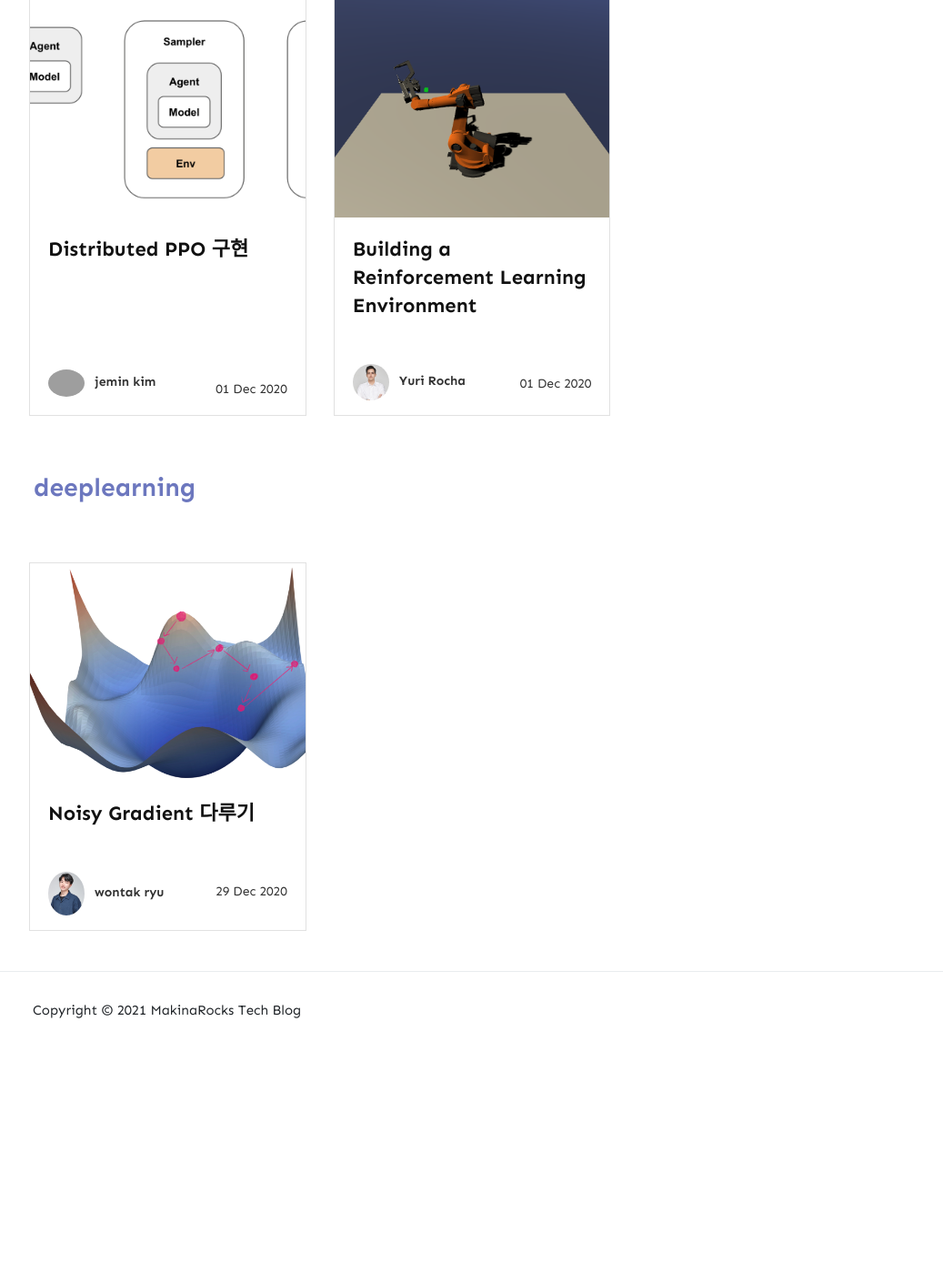
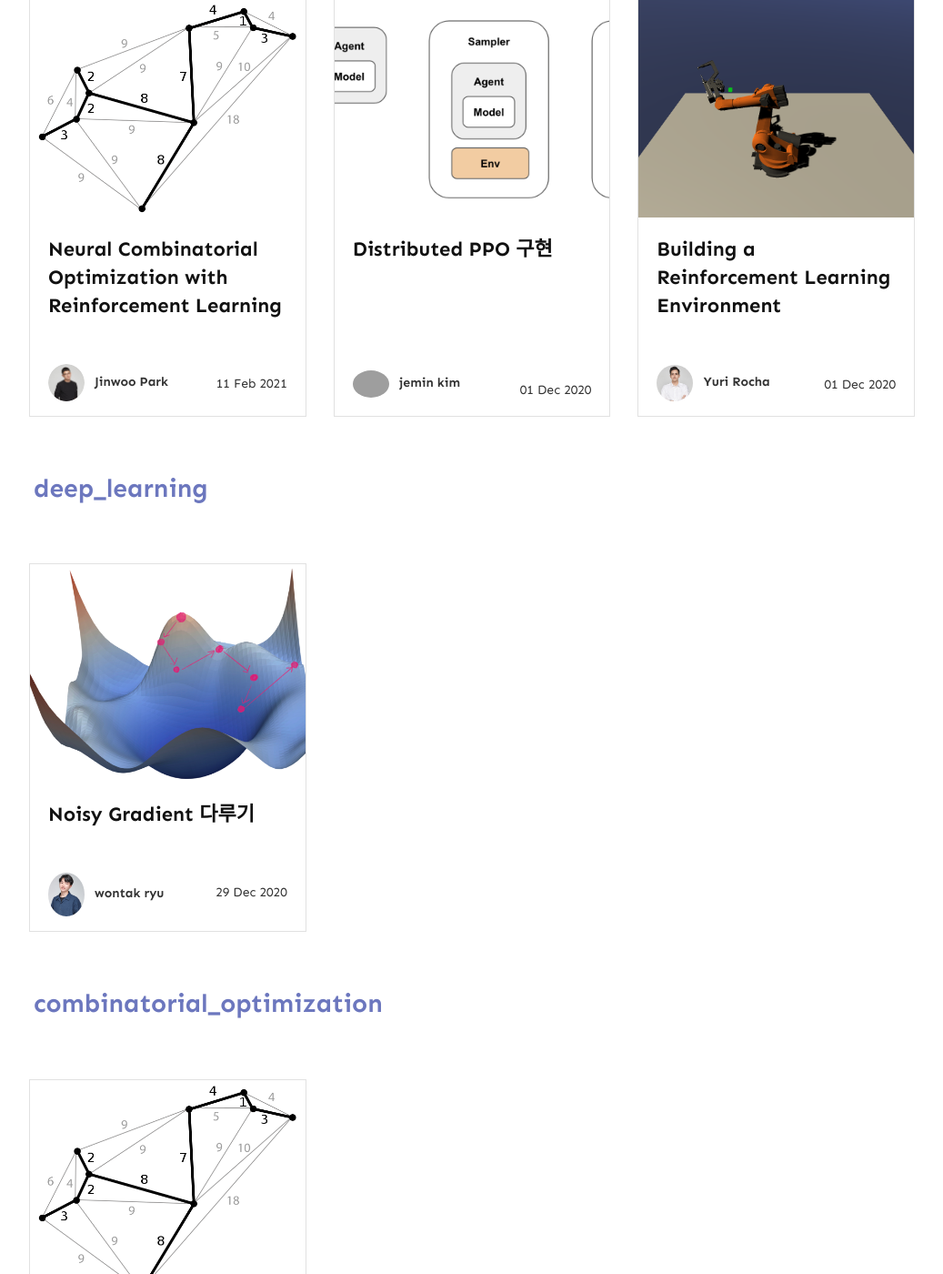
Before and after one commit to wowthemesnet/jekyll-theme-memoirs, a Jekyll site: the page built from _pages/categories.md, in a window 1280 px wide and 1400 px high, scrolled down 1094 px. Shown: the whole window at 91% size, without its empty margins (131-1168 px from the left). Built offline with Jekyll 4.4.1, drawn with Linux system fonts in a browser that asks for light colours; nearby versions of some CDN libraries; before the commit the page ends 2247 px from its top, so only the background shows below that; some of the changed text lies outside the part shown; grey boxes are pictures that could not be loaded.

Commit message:
Add a post: neural combinatorial optimization with RL (#20)
* List up subtitles

* Add github action for build check

* Revert "Add github action for build check"

This reverts commit 82a16bf01d224d01b05e993193ad3286a4ed7a3a.

* Add intro

* Add combinatorial optimization problem

* Add pointer network

* Add policy gradient

* Fix typos

* Fix typo

* Add more descriptions by review comments

* Add more descriptions for experimental settings

* Add pic about calculation of u

* Fix typo

* Remove s2s

* Reduce image size

```diff
--- a/_config.yml
+++ b/_config.yml
@@ -60,6 +60,15 @@ authors:
     web:
     description:
 
+  jinwoo park:
+    name: jinwoo park
+    display_name: Jinwoo Park
+    avatar: 'assets/images/team/jinwoopark.png'
+    gravatar:
+    email: 'jinwoo.park@makinarocks.ai'
+    web: 'https://github.com/Curt-Park'
+    description:
+
 # Plugins
 plugins:
   - jekyll-paginate
--- a/_posts/2020-12-29-Gradient-Accumulation.md
+++ b/_posts/2020-12-29-Gradient-Accumulation.md
@@ -2,7 +2,7 @@
 layout: post
 title: Noisy Gradient 다루기
 author: wontak ryu
-categories: [ deeplearning]
+categories: [ deep_learning]
 image: assets/images/2020-12-29-Gradient-Accumulation/noisy_gradient.jpeg
 ---
 
--- /dev/null
+++ b/_posts/2021-02-11-Neural-Combinatorial-Optimization.md
@@ -0,0 +1,170 @@
+---
+layout: post
+title: Neural Combinatorial Optimization with Reinforcement Learning
+author: jinwoo park
+categories: [combinatorial_optimization, reinforcement_learning]
+image: assets/images/2021-02-11-Neural-Combinatorial-Optimization/cover.png
+---
+
+Neural Combinatorial Optimization은 딥러닝을 사용하여 조합최적화문제(Combinatorial Optimization Problem)를 풀고자 하는 연구분야입니다. 이번 포스팅에서는 그 중에서도 조합최적화문제의 풀이에 강화학습의 사용을 제안한 대표적인 연구[[1]](#ref-1)를 소개하려고 합니다.
+
+## Combinatorial Optimization Problem
+
+조합최적화문제란 유한한 탐색공간(search space)에서 최적의 해를 찾는 문제이며, 그 탐색공간은 보통 이산적(discrete)으로 표현할 수 있습니다. 대표적인 문제로는 [순회 세일즈맨 문제 (Traveling Salesman Problem)](https://en.wikipedia.org/wiki/Travelling_salesman_problem), [작업공정 스케줄링 (Job Ship Scheduling)](https://en.wikipedia.org/wiki/Job_shop_scheduling), [배낭 문제 (Knapsack Problem)](https://en.wikipedia.org/wiki/Knapsack_problem) 등이 여기에 해당하며, 많은 조합최적화문제들이 [NP-Hard](https://en.wikipedia.org/wiki/NP-hardness) 군에 속하는 것으로 알려져 있습니다. 이 중 "순회 세일즈맨 문제"에 대해 좀 더 자세히 살펴보도록 하겠습니다.
+
+#### Traveling Salesman Problem (TSP)
+
+순회 세일즈맨 문제(이하 TSP)는 여행거리의 총합이 최소화되도록 전체 노드의 순회순서를 결정하는 문제입니다. 아래 그림처럼 노드의 순회순서를 결정함에 따라 전체 여행거리의 총합은 천차만별로 달라질 수 있습니다.
+
+<figure class="image" style="align: center;">
+<p align="center">
+  <img src="/assets/images/2021-02-11-Neural-Combinatorial-Optimization/tsp.png" alt="tsp solutions comparison">
+  <figcaption style="text-align: center;">[그림1] 주어진 노드에 대한 두 개의 솔루션 비교 <a href="#ref-2">[2]</a></figcaption>
+</p>
+</figure>
+
+
+이는 N개 지점에 대한 모든 순열(permutations)을 탐색하는 문제로, [brute-force search](https://en.wikipedia.org/wiki/Brute-force_search)의 경우 $O(N!)$, [dynamic programming](https://en.wikipedia.org/wiki/Held%E2%80%93Karp_algorithm)의 경우 $O(N^2 2^N)$의 계산복잡도를 보이는 NP-Hard 문제입니다 [[3]](#ref-3). 보통 많은 개수의 노드에 대한 솔루션을 구해야 할 때는 적절한 휴리스틱(Heuristic)을 사용하여 탐색공간을 줄이는 방식으로 계산 효율을 높이곤 합니다 [[4]](#ref-4). 하지만 휴리스틱을 사용하는 경우 문제의 세부사항이 변경되면 휴리스틱 또한 적절히 수정해야 하는 번거로움이 발생합니다. 2016년 말, 이 문제의식에 의거한 연구의 성과가 Google Brain의 연구진들로부터 공개되었습니다.
+
+## Neural Combinatorial Optimization with Reinforcement Learning (2016)
+
+Neural Combinatorial Optimization with Reinforcement Learning[[1]](#ref-1)의 저자들은 별도의 heuristic의 정의 없이도 2D Euclidean graphs로 표현된 (최대 100개 노드의) TSP를 푸는 새로운 방법을 제안합니다. 딥러닝을 사용하여 TSP 문제의 학습이 가능함을 보였던 Pointer Network[[7]](#ref-7)가 지닌 지도학습(supervised learning)의 한계점을 강화학습을 통해 개선하려는 것이 주요한 아이디어라 할 수 있습니다. 이러한 접근은 강화학습으로 Neural Architecture Search라는 이산문제를 풀었던 이전 연구경험[[5]](#ref-5)에서 기인한 것으로 보여집니다.
+
+> "We empirically demonstrate that, even when using optimal solutions as labeled data to optimize a supervised mapping, the generalization is rather poor compared to an RL agent that explores different tours and observes their corresponding rewards."
+
+#### Pointer Network
+
+<figure class="image" style="align: center;">
+<p align="center">
+  <img src="/assets/images/2021-02-11-Neural-Combinatorial-Optimization/pointer_network_1.png" alt="Pointer Network Architecture">
+  <figcaption style="text-align: center;">[그림2] Pointer Network 구조 <a href="#ref-7">[7]</a></figcaption>
+</p>
+</figure>
+
+이 논문에서는 Pointer Network[[7]](#ref-7)의 기본구조를 그대로 이용합니다. Pointer Network는 임의 개수의 노드에 대해서도 동작할 수 있는 것이 특징입니다. 즉, 상대적으로 적은 노드의 TSP를 학습한 뒤에 (학습데이터에 존재하지 않는) 더 많은 노드의 TSP에 대해서도 동작 가능한 구조입니다.
+
+<figure class="image" style="align: center;">
+<p align="center">
+  <img style="width: 70%" src="/assets/images/2021-02-11-Neural-Combinatorial-Optimization/pointer_network_5.png" alt="Experimental Results (Pointer Network)">
+  <figcaption style="text-align: center;">[그림3] u^i의 계산과정 <a href="#ref-7">[7]</a></figcaption>
+</p>
+</figure>
+
+
+Pointer Network는 입력에 대한 attention mask($u^i$에 대한 softmax)를 예측에 바로 사용합니다. Attention mask의 차원이 입력의 개수에 따른다는 속성을 이용해 같은 크기의 학습파라미터를 가지고도 가변적인 개수의 TSP에 대해 동작하게 할 수 있습니다. 그럼으로써 5~20개 노드에 대한 Optimal solution으로 학습하여 그것보다 더 많은 (25~50개) 노드의 TSP에 대해서도 유의미한 성능을 얻어냈습니다.
+
+<figure class="image" style="align: center;">
+<p align="center">
+  <img src="/assets/images/2021-02-11-Neural-Combinatorial-Optimization/pointer_network_3.png" alt="Experimental Results (Pointer Network)">
+  <figcaption style="text-align: center;">[그림4] Pointer Network의 실험결과 (A1~A3: Baselines) <a href="#ref-7">[7]</a></figcaption>
+</p>
+</figure>
+
+또한 Pointer Network는 TSP 뿐만 아니라 Convex Hull, Delaunay Triangulation 같은 다른 combinatorial optimization 문제에 대해서도 잘 동작한다는 사실이 실험을 통해 보여진 바가 있습니다.
+
+<figure class="image" style="align: center;">
+<p align="center">
+  <img src="/assets/images/2021-02-11-Neural-Combinatorial-Optimization/pointer_network_4.png" alt="Experimental Results (Pointer Network)">
+  <figcaption style="text-align: center;">[그림5] Pointer Network의 실험결과: Convex hulls (좌), Delaunay (중앙) and TSP (우) <a href="#ref-7">[7]</a></figcaption>
+</p>
+</figure>
+
+이처럼 다양한 문제에 대해 유연하게 잘 동작하는 구조라는 점에서 본 논문[[1]](#ref-1)의 저자들이 Pointer Network를 핵심적인 아이디어로 채택하였으며, 실험을 통해 Pointer Network에 강화학습이 적용된 방법론이 TSP 뿐만 아닌 Knapsack 문제에 대해서도 잘 동작함을 보입니다. (본 포스팅에서는 Knapsack 문제에 대한 내용은 생략하도록 하겠습니다.)
+
+#### Policy Gradient (REINFORCE)
+
+Policy는 강화학습 에이전트의 행동방식을 정의합니다. 이는 주어진 상태로부터 어떤 행동(action)을 결정하는 상태-행동의 매핑함수라고도 할 수 있습니다. Policy Gradient는 주어진 문제에서 에이전트가 받는 보상의 기댓값을 최대화 하도록 policy를 직접적으로 업데이트하는 방법들을 통칭하며, 이 중에서도 REINFORCE는 Monte-Carlo method를 통해 얻은 샘플 에피소드로 추정한 리턴값을 이용해 policy를 업데이트하는 방법입니다 [[8]](#ref-8).
+
+본 논문에서 여행거리의 총 합은 모든 방문노드의 이전 방문노드와의 거리 총합과 마지막 방문노드와 시작 노드 거리의 합으로 정의합니다. 그리고 총 여행거리에 대한 기댓값을 목적함수(J)로 정의하고 이를 최소화시키는 것으로 문제를 정의합니다.
+
+<figure class="image" style="align: center;">
+<p align="center">
+  <img src="/assets/images/2021-02-11-Neural-Combinatorial-Optimization/nco_objective.png" alt="l2 distance for objective function">
+</p>
+</figure>
+
+<figure class="image" style="align: center;">
+<p align="center">
+  <img src="/assets/images/2021-02-11-Neural-Combinatorial-Optimization/nco_form_2.png" alt="l2 distance for objective function">
+</p>
+</figure>
+<figure class="image" style="align: center;">
+<p align="center">
+  <img src="/assets/images/2021-02-11-Neural-Combinatorial-Optimization/nco_form_3.png" alt="l2 distance for objective function">
+</p>
+</figure>
+
+
+또한 REINFORCE 알고리즘으로 목적함수의 gradient를 표현하고 이를 Monte Carlo sampling 형태로 근사합니다. 더불어 총 여행거리의 기댓값을 예측하는 네트워크를 baseline 함수 $b(s)$를 정의합니다. (Policy Grandient와 REINFORCE + baseline에 대한 자세한 설명은 [Lilian Weng의 블로그 포스팅](https://lilianweng.github.io/lil-log/2018/04/08/policy-gradient-algorithms.html)을 참고해주세요.)
+
+<figure class="image" style="align: center;">
+<p align="center">
+  <img src="/assets/images/2021-02-11-Neural-Combinatorial-Optimization/nco_form_4.png" alt="l2 distance for objective function">
+</p>
+</figure>
+
+<figure class="image" style="align: center;">
+<p align="center">
+  <img src="/assets/images/2021-02-11-Neural-Combinatorial-Optimization/nco_form_4_2.png" alt="l2 distance for objective function">
+</p>
+</figure>
+<figure class="image" style="align: center;">
+<p align="center">
+  <img src="/assets/images/2021-02-11-Neural-Combinatorial-Optimization/nco_form_5.png" alt="l2 distance for objective function">
+</p>
+</figure>
+
+
+#### Experimental Results
+
+저자는 다음과 같은 네 가지의 실험 설정을 제안합니다.
+
+<figure class="image" style="align: center;">
+<p align="center">
+  <img src="/assets/images/2021-02-11-Neural-Combinatorial-Optimization/experiment_config.png" alt="4 experimental configs">
+</p>
+  <figcaption style="text-align: center;">[그림6] 4 가지 실험 설정 <a href="#ref-1">[1]</a></figcaption>
+</figure>
+
+
+각각이 의미하는 바는 다음과 같습니다.
+
+* RL pretraining-Greedy: 임의로 생성한 다수의 TSP 문제(학습을 위해 임의로 생성한 training data)에서 RL 에이전트를 학습시키며, 테스트에서는 RL 에이전트가 평가하는 가장 좋은 action을 선택합니다.
+* Active Search (AS): Training data에서의 학습 없이 test set(1,000개의 임의의 TSP,  LK-H[[9]](#ref-9)로 optimal solution 계산)에서 얻은 여러 샘플 경로들에 대해 더 작은 loss를 갖게끔 policy를 개선합니다.
+* RL pretraining-Sampling: Training data에서 RL 에이전트를 학습시키며, test set에서 stochastic policy를 이용해  다양한 샘플 경로를 획득하고 그 중 가장 좋은 경로를 고르는 방법입니다.
+* RL pretraining-Active Search (AS): Training data에서 RL 에이전트를 학습시키며, test set에서 active search를 하는 방법입니다. ($\star$)
+
+결과적으로 20~100개 노드의 TSP에 대해 Optimal과 유사한 경로를 획득할 수 있었습니다.
+
+<figure class="image" style="align: center;">
+<p align="center">
+  <img src="/assets/images/2021-02-11-Neural-Combinatorial-Optimization/nco_result.png" alt="TSP50 / TSP100 experimental results">
+</p>
+  <figcaption style="text-align: center;">[그림7] 위: TSP50 / 아래: TSP100 (각 그림 아래 숫자는 총 여행거리를 의미) <a href="#ref-1">[1]</a></figcaption>
+</figure>
+
+
+## Coming Up Next..
+
+다음 포스팅에서는 강화학습을 사용한 Neural Combinatorial Optimization 방법을 실제 산업 문제(Chip Placement Problem)에 적용한 사례에 대해 알아보도록 하겠습니다.
+
+
+## References
+
+<a name="ref-1">[1]</a>  [I. Bello, H. Pham, Q. V. Le, M. Norouzi, and S. Bengio, “Neural combinatorial optimization with reinforcement learning,” 2016.](https://arxiv.org/abs/1611.09940)
+
+<a name="ref-2">[2]</a>  [DocP’s Channel, “Travelling Salesman Problem (TSP): Direct sampling vs simulated annealing in Python,” 2017.](https://youtu.be/2iBR8v2i0pM)
+
+<a name="ref-3">[3]</a>  [WikiPedia, “Travelling Salesman Problem,” 12 Feb. 2021.](https://en.wikipedia.org/wiki/Travelling_salesman_problem#Exact_algorithms)
+
+<a name="ref-4">[4]</a>  [David L Applegate, Robert E Bixby, Vasek Chvatal, and William J Cook. "The traveling salesman problem: a computational study," Princeton university press, 2011.](https://www.jstor.org/stable/j.ctt7s8xg)
+
+<a name="ref-5">[5]</a>  [Barret Zoph and Quoc Le. "Neural architecture search with reinforcement learning," arXiv preprint arXiv:1611.01578, 2016.](https://arxiv.org/abs/1611.01578)
+
+<a name="ref-6">[6]</a>  [Ilya Sutskever, Oriol Vinyals, and Quoc V. Le. "Sequence to sequence learning with neural networks," In Advances in Neural Information Processing Systems, pp. 3104–3112, 2014.](https://dl.acm.org/doi/10.5555/2969033.2969173)
+
+<a name="ref-7">[7]</a>  [Oriol Vinyals, Meire Fortunato, and Navdeep Jaitly. "Pointer networks," In Advances in Neural Information Processing Systems, pp. 2692–2700, 2015b.](https://proceedings.neurips.cc/paper/2015/file/29921001f2f04bd3baee84a12e98098f-Paper.pdf)
+
+<a name="ref-8">[8]</a>  [Ronald Williams. "Simple statistical gradient following algorithms for connectionnist reinforcement learning," In Machine Learning, 1992.](https://link.springer.com/article/10.1007/BF00992696)
+
+<a name="ref-9">[9]</a>  [S. Lin and B. W. Kernighan. An effective heuristic algorithm for the traveling-salesman problem. Operations Research, 21(2):498–516, 1973.](https://pdfs.semanticscholar.org/88c3/ae44f61301aa2974f4e65f73d17f5944c0bb.pdf)
```
Also changed, not shown: assets/images/2021-02-11-Neural-Combinatorial-Optimization/cover.png (added), assets/images/2021-02-11-Neural-Combinatorial-Optimization/experiment_config.png (added), assets/images/2021-02-11-Neural-Combinatorial-Optimization/nco_form_2.png (added), assets/images/2021-02-11-Neural-Combinatorial-Optimization/nco_form_3.png (added), assets/images/2021-02-11-Neural-Combinatorial-Optimization/nco_form_4.png (added), assets/images/2021-02-11-Neural-Combinatorial-Optimization/nco_form_4_2.png (added), assets/images/2021-02-11-Neural-Combinatorial-Optimization/nco_form_5.png (added), assets/images/2021-02-11-Neural-Combinatorial-Optimization/nco_objective.png (added), assets/images/2021-02-11-Neural-Combinatorial-Optimization/nco_result.png (added), assets/images/2021-02-11-Neural-Combinatorial-Optimization/pointer_network_1.png (added), assets/images/2021-02-11-Neural-Combinatorial-Optimization/pointer_network_3.png (added), assets/images/2021-02-11-Neural-Combinatorial-Optimization/pointer_network_4.png (added), assets/images/2021-02-11-Neural-Combinatorial-Optimization/pointer_network_5.png (added), assets/images/team/jinwoopark.png (added), 1 other file.
